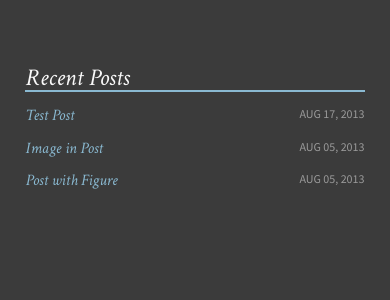
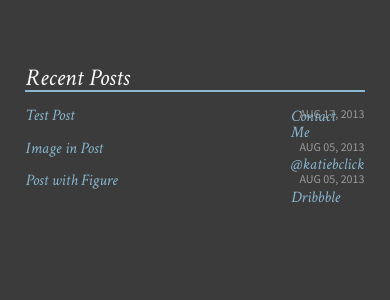
Before and after one commit to roachhd/katiebclick, a Jekyll site: the page built from index.md, in a window 390 px wide. Shown: the part 1423-1723 px from the top of the page. Built offline with Jekyll 4.4.1, drawn with Linux system fonts in a browser that asks for light colours.

Commit message:
Update _styles.scss

```diff
--- a/_sass/_styles.scss
+++ b/_sass/_styles.scss
@@ -698,7 +698,7 @@ footer {
     footer {
 
     .social {
-        display: none;
+        right: 10vw;
     }
 
     aside {
```
